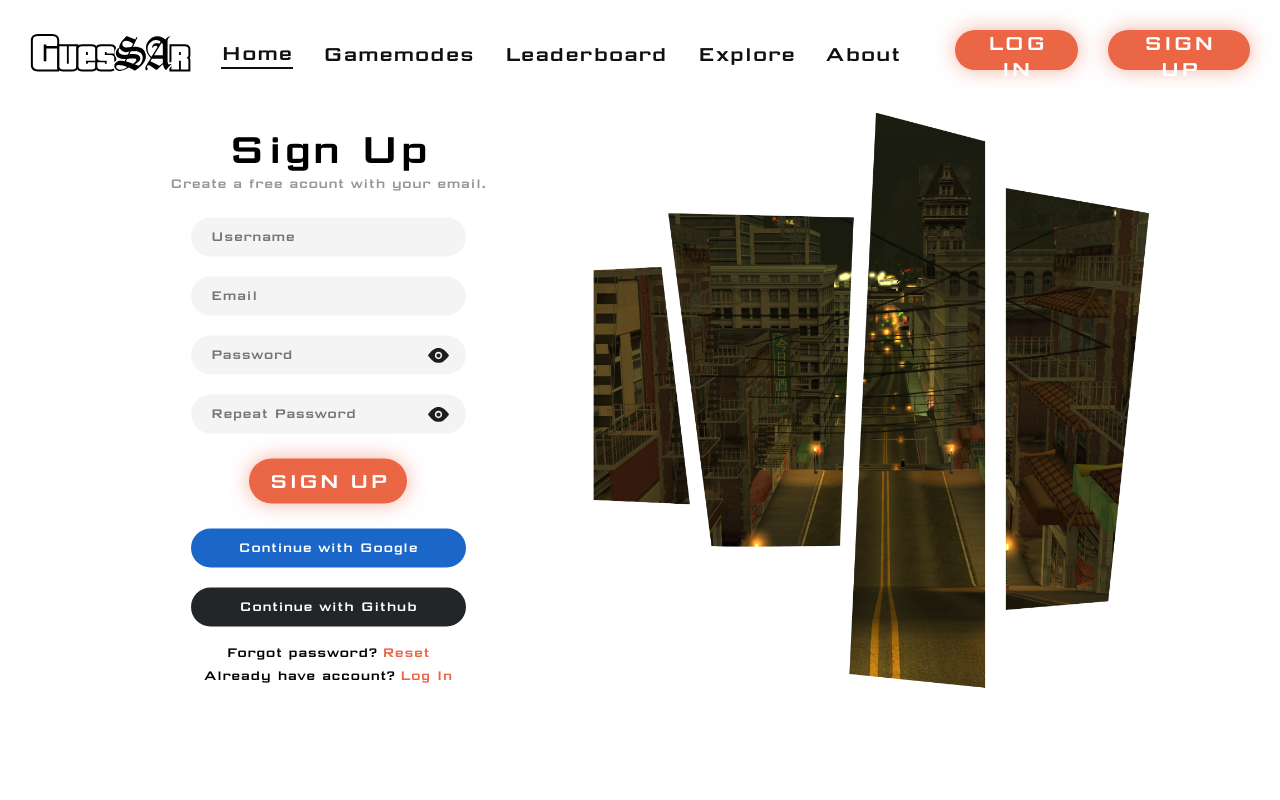
After one commit to jkbwtk/guessar, a PHP site: template public/views/login.php in a window 1280 px wide. The commit adds this page. Run offline with PHP 8.4, Linux system fonts and the light colour scheme; the template is opened without the code that fills it, so the values that code supplies are empty.

Commit message:
Added WIP login/register pages

```diff
--- a/index.php
+++ b/index.php
@@ -6,5 +6,7 @@ $path = trim($_SERVER['REQUEST_URI'], '/');
 $path = parse_url($path, PHP_URL_PATH);
 
 Router::get('', 'DefaultController');
+Router::get('login', 'DefaultController');
+Router::get('register', 'DefaultController');
 
 Router::run($path);
--- /dev/null
+++ b/public/css/auth.css
@@ -0,0 +1,193 @@
+.auth-box {
+    position: absolute;
+    width: 400px;
+    left: 10%;
+
+    top: 50%;
+    transform: translateY(-50%);
+
+    background: #FFFFFF;
+    border-radius: 20px;
+
+    display: flex;
+    flex-direction: column;
+    align-items: center;
+    /* justify-content: flex-end; */
+}
+
+.login-box {
+    height: 498px;
+}
+
+.register-box {
+    height: 617px;
+}
+
+.login-box .register-element {
+    display: none;
+}
+
+.register-box .login-element {
+    display: none;
+}
+
+.login-title {
+    font-size: 48px;
+    color: #000000;
+
+    margin-bottom: 0px;
+}
+
+.login-hint {
+    font-size: 16px;
+    color: #969696;
+
+    margin-top: 0px;
+    margin-bottom: 25px;
+}
+
+.login-field-group {
+    width: 100%;
+    height: fit-content;
+
+    display: flex;
+    flex-direction: column;
+    align-items: center;
+
+    gap: 20px;
+}
+
+.login-input {
+    width: 275px;
+    height: 39px;
+
+    box-sizing: border-box;
+
+    font-size: 16px;
+    color: var(--app-bg-color);
+    font-family: var(--app-font-family);
+
+    padding-left: 20px;
+    padding-right: 20px;
+
+    background: #F4F4F4;
+    border-radius: 25px;
+    border: none;
+}
+
+.login-input::selection {
+    background-color: #101010;
+    color: #FFFFFF;
+}
+
+.login-password-group {
+    position: relative;
+}
+
+.login-password-group>.login-input {
+    padding-right: 55px;
+}
+
+.login-show-password {
+    position: absolute;
+    right: 15px;
+
+    height: 25px;
+
+    top: 50%;
+    transform: translateY(-50%);
+}
+
+.login-show-password:hover {
+    cursor: pointer;
+}
+
+.login-submit-button {
+    height: 45px;
+    border-radius: 50px;
+
+    padding-left: 20px;
+    padding-right: 20px;
+
+    margin-top: 25px;
+
+    flex-shrink: 0;
+}
+
+.login-alt-group {
+    width: 100%;
+    height: fit-content;
+
+    display: flex;
+    flex-direction: column;
+    align-items: center;
+
+    margin-top: 25px;
+
+    gap: 20px;
+}
+
+.login-continue-google {
+    width: 275px;
+    height: 39px;
+
+    background: #1B66C9;
+    border-radius: 50px;
+    border: none;
+
+    font-size: 16px;
+}
+
+.login-continue-github {
+    width: 275px;
+    height: 39px;
+
+    background: #232629;
+    border-radius: 50px;
+    border: none;
+
+    font-size: 16px;
+}
+
+.login-option-group {
+    display: flex;
+    flex-direction: column;
+    align-items: center;
+
+    margin-bottom: 15px;
+    margin-top: 15px;
+}
+
+.login-option {
+    font-size: 16px;
+    color: #000000;
+
+    height: 23px;
+    margin-top: 0px;
+    margin-bottom: 0px;
+
+    display: flex;
+    align-items: center;
+}
+
+.login-option>span {
+    height: inherit;
+
+    display: flex;
+    align-items: center;
+}
+
+.login-option>a {
+    color: var(--app-acc-color);
+    text-decoration: none;
+
+    height: inherit;
+    margin-left: 5px;
+    display: flex;
+    align-items: center;
+}
+
+.login-option>a:hover {
+    text-decoration: underline;
+    cursor: pointer;
+}
--- a/public/css/style.css
+++ b/public/css/style.css
@@ -127,6 +127,7 @@ body {
     font-size: 24px;
     color: var(--app-font-color);
     text-decoration: none;
+    user-select: none;
 
     height: inherit;
 
@@ -185,6 +186,12 @@ body {
 button {
     font-family: var(--app-font-family);
     color: var(--app-button-font-color);
+
+    outline: none;
+}
+
+a {
+    outline: none;
 }
 
 .button-small {
@@ -294,3 +301,37 @@ button {
     background-position: top center;
     background-repeat: no-repeat;
 }
+
+.background03 {
+    position: absolute;
+
+    right: 10%;
+
+    margin-top: 110px;
+    margin-bottom: 110px;
+    height: calc(100vh - 220px);
+    width: calc(100vw - 20%);
+
+    z-index: -1;
+    background-image: url('../img/background03.webp');
+    background-position: center right;
+    background-repeat: no-repeat;
+    background-size: contain;
+}
+
+.background01 {
+    position: absolute;
+
+    right: 10%;
+
+    margin-top: 110px;
+    margin-bottom: 110px;
+    height: calc(100vh - 220px);
+    width: calc(100vw - 20%);
+
+    z-index: -1;
+    background-image: url('../img/background01.webp');
+    background-position: center right;
+    background-repeat: no-repeat;
+    background-size: contain;
+}
--- /dev/null
+++ b/public/views/components/authBox.php
@@ -0,0 +1,57 @@
+<?php
+function getAuthTypeFromURI() {
+  $path = trim($_SERVER['REQUEST_URI'], '/');
+  $path = parse_url($path, PHP_URL_PATH);
+  $path = trim(explode('/', $path)[0]);
+
+  print($path === 'login' ? 'login-box' : 'register-box');
+}
+?>
+
+<div class="auth-box <?php getAuthTypeFromURI() ?>" id="authBox">
+  <h1 class="login-title login-element">Log In</h1>
+  <p class="login-hint login-element">Log in with your email here.</p>
+
+  <h1 class="login-title register-element">Sign Up</h1>
+  <p class="login-hint register-element">Create a free acount with your email.</p>
+
+  <div class="login-field-group">
+    <input class="login-input" type="text" id="logUsername" name="username" pattern="text" placeholder="Username" required>
+
+    <input class="login-input register-element" type="email" id="logEmail" name="email" pattern="email" placeholder="Email" required>
+
+    <div class="login-password-group">
+      <img class="login-show-password" src="/public/img/eyeIcon.svg">
+      <input class="login-input" type="password" id="logPassword" name="password" placeholder="Password" required>
+    </div>
+
+    <div class="login-password-group register-element">
+      <img class="login-show-password" src="/public/img/eyeIcon.svg">
+      <input class="login-input" type="password" id="logConfirmPassword" name="password" placeholder="Repeat Password" required>
+    </div>
+  </div>
+
+  <button class="button-small login-submit-button login-element">Log In</button>
+  <button class="button-small login-submit-button register-element">Sign Up</button>
+
+  <div class="login-alt-group">
+    <button class="login-continue-google">Continue with Google</button>
+    <button class="login-continue-github">Continue with Github</button>
+  </div>
+
+  <div class="login-option-group">
+    <div class="login-option">
+      <span>Forgot password?</span>
+      <a href="/reset-password">Reset</a>
+    </div>
+    <div class="login-option register-element">
+      <span>Already have account?</span>
+      <a id="logSwitchLogin">Log In</a>
+    </div>
+
+    <div class="login-option login-element">
+      <span>Don't have account?</span>
+      <a id="logSwitchRegister">Sign up</a>
+    </div>
+  </div>
+</div>
--- /dev/null
+++ b/public/views/login.php
@@ -0,0 +1,30 @@
+<!DOCTYPE html>
+<html lang="en">
+
+<head>
+  <meta charset="UTF-8">
+  <meta http-equiv="X-UA-Compatible" content="IE=edge">
+  <meta name="viewport" content="width=device-width, initial-scale=1.0">
+  <title>Guessar - Login</title>
+
+  <link rel="preload" href="public/fonts/SquarishSansCTRegular.woff2" as="font" type="font/woff2" crossorigin="anonymous">
+  <link rel="preload" href="public/img/logo.svg" as="image">
+  <link rel="preload" href="public/img/flag.svg" as="image">
+
+  <link rel="icon" type="image/svg+xml" href="public/img/favicon.ico" />
+  <link rel="stylesheet" type="text/css" href="public/css/style.css">
+  <link rel="stylesheet" type="text/css" href="public/css/auth.css">
+
+  <script type="module" src="public/js/login.js"></script>
+</head>
+
+<body style="overflow: hidden;">
+  <div class="container">
+    <?php include 'public/views/components/topBar.php' ?>
+
+    <?php include 'public/views/components/authBox.php' ?>
+    <div class="background03"></div>
+  </div>
+</body>
+
+</html>
--- /dev/null
+++ b/src/ts/login.ts
@@ -0,0 +1,5 @@
+import { AuthBox } from './AuthBox.js';
+import { NavBar } from './NavBar.js';
+
+const navbar = new NavBar();
+const loginbox = new AuthBox();
```
Also changed, not shown: public/views/register.php (added, +30 -0 lines), src/php/controllers/DefaultController.php (+8 -0 lines), src/ts/AuthBox.ts (added, +93 -0 lines), public/img/background01.webp (added), public/img/background03.webp (added), public/img/eyeIcon.svg (added).
